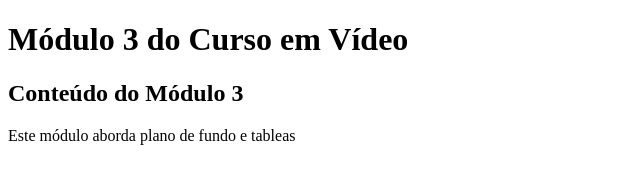
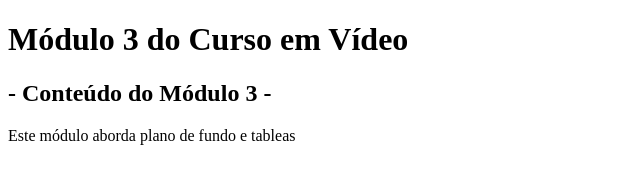
Before and after one commit to RodrigoDev25/Page-CursoEmVideo-M3, a plain HTML site: page index.html in a window 1280 px wide. Shown: the whole page, without its empty margins (0-640 px from the left). Drawn offline with Linux system fonts and the light colour scheme.

Commit message:
init: estrutura inicial do projeto com HTML e CSS (corrigindo commit anterior)

```diff
--- a/index.html
+++ b/index.html
@@ -11,7 +11,7 @@
     </header>
 
     <section id="description">
-        <h2>Conteúdo do Módulo 3</h2>
+        <h2>- Conteúdo do Módulo 3 -</h2>
         <p>Este módulo aborda plano de fundo e tableas
     </section>
 
```
